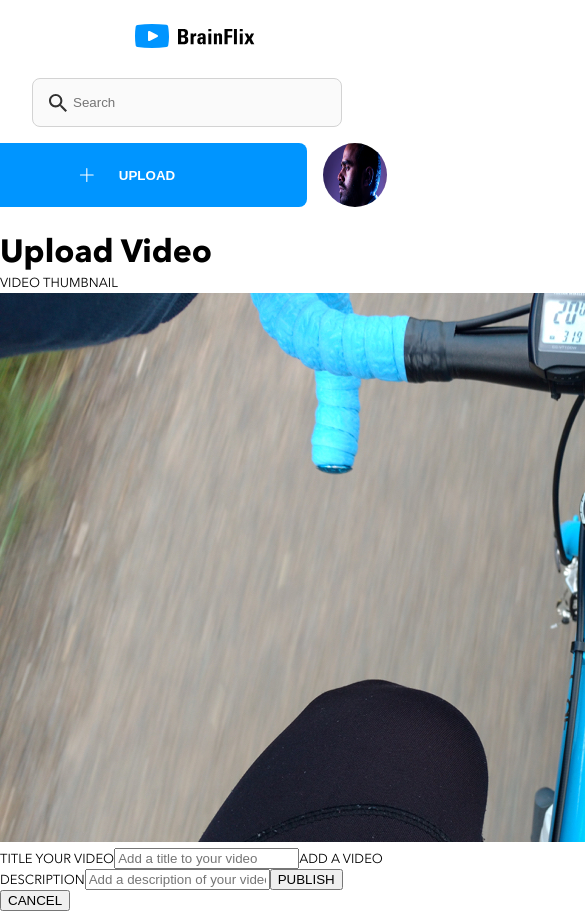
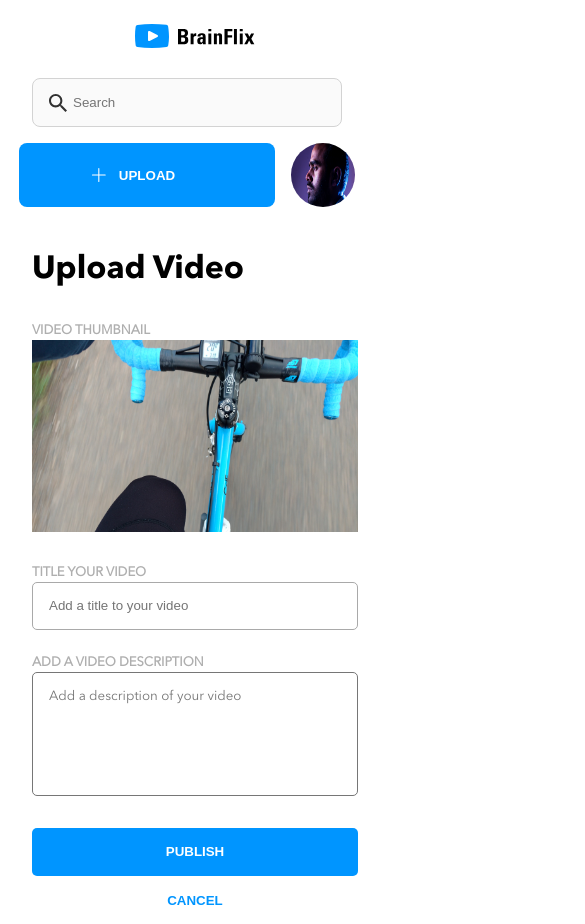
Before and after one commit to rjtbansal/rajat-bansal-brainflix, a React (Create React App) app in the folder sprint-2/: page /upload in a window 390 px wide. Shown: the top 924 px of the page, 585 px wide, since content can reach past the window. Built offline with nearby package versions, Linux system fonts and the light colour scheme.

Commit message:
styled upload page in mobile mode

```diff
--- a/sprint-2/src/components/comment-form/CommentForm.scss
+++ b/sprint-2/src/components/comment-form/CommentForm.scss
@@ -1,8 +1,5 @@
 @import '../../styles/mixins';
 
-textarea::placeholder{
-    font-family: "Linotype";
-}
 
 .author-image {
     width: 4rem;
--- a/sprint-2/src/components/header/Header.scss
+++ b/sprint-2/src/components/header/Header.scss
@@ -67,7 +67,7 @@
         background-position: 30%;
         background-color: #0095FF;
         color: white;
-        width: 20rem;
+        width: 16rem;
         height: 4rem;
         margin-right: 1rem;
         border-radius: 0.5rem;
--- a/sprint-2/src/components/upload-video/UploadVideo.jsx
+++ b/sprint-2/src/components/upload-video/UploadVideo.jsx
@@ -8,17 +8,17 @@ const UploadVideo = () => {
         <section className="video-upload">
             <h1 className="video-upload__title">Upload Video</h1>
 
-            <label htmlFor="thumbnail">VIDEO THUMBNAIL</label>
+            <label htmlFor="thumbnail" className="video-upload__label">VIDEO THUMBNAIL</label>
             <img name="thumbnail" className="video-upload__thumbnail" src={uploadVideoImg}  alt="upload-video" />
 
-            <label htmlFor="video-title">TITLE YOUR VIDEO</label>
-            <input name="video-title" type="text" placeholder="Add a title to your video"/>
+            <label htmlFor="video-title" className="video-upload__label">TITLE YOUR VIDEO</label>
+            <input name="video-title" className="video-upload__videoTitle" type="text" placeholder="Add a title to your video"/>
 
-            <label htmlFor="video-description">ADD A VIDEO DESCRIPTION</label>
-            <input type="text" name="video-description" placeholder="Add a description of your video" />
+            <label htmlFor="video-description" className="video-upload__label">ADD A VIDEO DESCRIPTION</label>
+            <textarea cols="30" rows="6" type="text" className="video-upload__videoDescription" name="video-description" placeholder="Add a description of your video" />
 
-            <button>PUBLISH</button>
-            <button>CANCEL</button>
+            <button className="video-upload__publishBtn">PUBLISH</button>
+            <button className="video-upload__cancelBtn">CANCEL</button>
         </section>
     );
 }
--- a/sprint-2/src/components/upload-video/UploadVideo.scss
+++ b/sprint-2/src/components/upload-video/UploadVideo.scss
@@ -0,0 +1,56 @@
+.video-upload {
+    display: flex;
+    flex-direction: column;
+    margin-left: 2rem;
+    margin-right: 2rem;
+    &__thumbnail {
+        height: 12rem;
+        margin-bottom: 2rem;
+    }
+
+    &__title {
+        margin-bottom: 2rem;
+    }
+
+    &__label {
+        color: #AFAFAF;
+        font-weight: bold;
+    }
+
+    &__videoTitle {
+        margin-bottom: 1.5rem;
+        border-radius: 5px;
+        padding-left: 1rem;
+        height: 3rem;
+        border: 1px solid rgb(169, 169, 169)
+    }
+
+    &__videoDescription{
+        margin-bottom: 2rem;
+        outline: none;
+        border-radius: 5px;
+        resize: none;
+        padding: 1rem;
+    }
+
+    &__publishBtn {
+        background-color: #0095FF;
+        color: white;
+        text-transform: uppercase;
+        height: 3rem;
+        width: 100%;
+        border-radius: 5px;
+        border-style: none;
+        margin-bottom: 1rem;
+        font-weight: bold;
+
+    }
+
+    &__cancelBtn {
+        color: #0095FF;
+        border-style: none;
+        background-color: white;
+        padding-bottom: 1rem;
+        font-weight: bold;
+    }
+}
--- a/sprint-2/src/components/video-list/VideoList.jsx
+++ b/sprint-2/src/components/video-list/VideoList.jsx
@@ -26,11 +26,13 @@ class VideoList extends React.Component {
     getMainVideoUrl = id => `https://project-2-api.herokuapp.com/videos/${id}?api_key=${this.apiKey}`
 
     getMainVideo = (id) => {
+        console.log(id);
         return axios.get(this.getMainVideoUrl(id));
     }
 
     componentDidMount() {
         console.log('component did mount')
+        console.log(this.state.mainVideo.id);
         axios.all([this.getAllVideos(), this.getMainVideo(this.defaultMainVideoId)])
              .then(axios.spread((allVideosRes, mainVideoRes) => {
                 this.setState({
@@ -42,7 +44,7 @@ class VideoList extends React.Component {
 
     componentDidUpdate() {
         const videoId = this.props.match.params.id;
-
+        console.log('component did update');
         //ensure that previous state id for mainVideo isnt matching with current video id. Without this check componentDidUpdate gets called infinitely
         (this.state.mainVideo.id !== videoId) && videoId && this.getMainVideo(videoId)
                         .then((mainVideoRes) => {
--- a/sprint-2/src/styles/styles.scss
+++ b/sprint-2/src/styles/styles.scss
@@ -11,3 +11,7 @@ body {
     margin: 0;
     font-family: 'Linotype';
 }
+
+textarea::placeholder{
+    font-family: "Linotype";
+}
```
